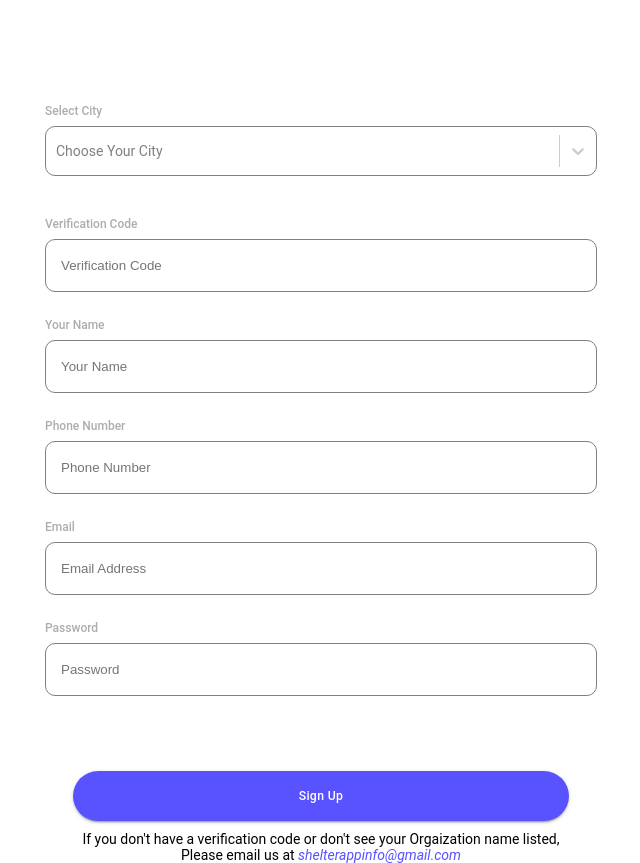
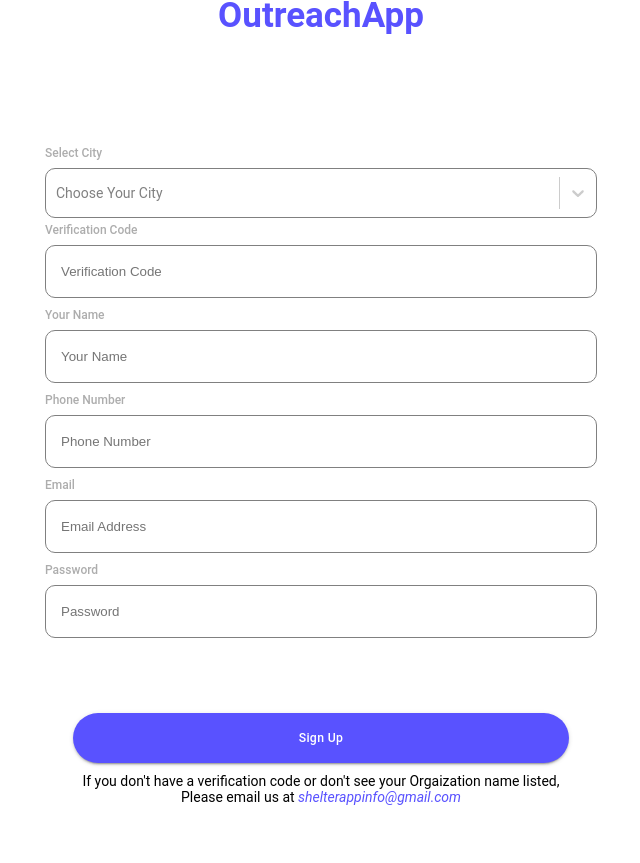
Before and after one commit to ShelterApp/OutreachAppWeb, a Next.js app: page /sign-up in a window 1280 px wide. Shown: the whole page, without its empty margins (319-959 px from the left). After the commit the page ends 805 px from the top, so only its background shows below. Built offline with nearby package versions, Linux system fonts and the light colour scheme; no server answers.

Commit message:
add config eslint, prettier

```diff
--- a/component/Component.module.scss
+++ b/component/Component.module.scss
@@ -79,14 +79,14 @@
     }
     .selectContainer {
         width: 100%;
+        margin-bottom: -20px;
     }
     .label {
-      display: block;
-      font-weight: 500;
-      margin-bottom: 8px;
-      color: rgb(173, 173, 173);
-      font-size: 12px;
-      margin-top: 16px;
+        display: block;
+        font-weight: 500;
+        margin-bottom: 8px;
+        color: rgb(173, 173, 173);
+        font-size: 12px;
     }
 }
 .titleHeader {
--- a/component/TextInput.tsx
+++ b/component/TextInput.tsx
@@ -2,7 +2,6 @@ import React, {
   forwardRef,
 
 } from 'react'
-import Link from 'next/link'
 import styles from './Component.module.scss'
 
 export interface TextInputProps   {
--- a/package.json
+++ b/package.json
@@ -5,7 +5,7 @@
         "dev": "next dev",
         "build": "next build && next export",
         "start": "next start",
-        "lint": "next lint"
+        "lint": "next lint --fix"
     },
     "dependencies": {
         "@emotion/react": "^11.5.0",
@@ -15,8 +15,11 @@
         "@mui/material": "^5.0.6",
         "@mui/styled-engine-sc": "^5.0.4",
         "@react-google-maps/api": "^2.7.0",
+        "@typescript-eslint/eslint-plugin": "^5.4.0",
+        "@typescript-eslint/parser": "^5.4.0",
         "axios": "^0.24.0",
         "dayjs": "^1.10.7",
+        "eslint-plugin-prettier": "^4.0.0",
         "next": "12.0.1",
         "path": "^0.12.7",
         "react": "17.0.2",
--- a/pages/_app.tsx
+++ b/pages/_app.tsx
@@ -5,7 +5,6 @@ import { useState, useEffect } from "react";
 import { useRouter } from "next/router";
 import { userService } from "services";
 import style from "component/Component.module.scss";
-import Container from '@mui/material/Container';
 import { Alert } from 'component/Alert';
 
 function MyApp({ Component, pageProps }: AppProps) {
--- a/pages/forgotpassword/index.tsx
+++ b/pages/forgotpassword/index.tsx
@@ -1,13 +1,10 @@
 import type { NextPage } from "next";
 import { useForm, SubmitHandler } from "react-hook-form";
 import ErrorMessage from "component/ErrorMessage";
-import SuccessMessage from "component/SuccessMessage";
 import styles from "styles/Home.module.scss";
 import Button from "component/Button";
-import { useState } from "react";
 import { useRouter } from "next/router";
 import { userService, alertService } from "services";
-import stylesComponent from "component/Component.module.scss";
 import Container from '@mui/material/Container';
 import TextInput from "component/TextInput";
 
@@ -41,7 +38,6 @@ const ForgotPassword: NextPage = () => {
 
   return (
     <Container maxWidth="sm">
-
     <div className={styles.container}>
       <main className={styles.main}>
         <div className={styles.titleName}>OutreachApp</div>
--- a/pages/help-screen/index.tsx
+++ b/pages/help-screen/index.tsx
@@ -60,7 +60,7 @@ const HelpScreen: NextPage = () => {
   }, []);
 
   const onSubmit: SubmitHandler<Inputs> = (data) => {
-    let item = {
+    const item = {
       ...data,
       cate: {
         parentCateId: parentCate?.value,
--- a/pages/sign-up/index.tsx
+++ b/pages/sign-up/index.tsx
@@ -23,7 +23,6 @@ const SignUp: NextPage = () => {
   const {
     register,
     handleSubmit,
-    watch,
     formState: { errors },
   } = useForm<Inputs>();
 
@@ -40,7 +39,7 @@ const SignUp: NextPage = () => {
   }, [])
 
   const onSubmit: SubmitHandler<Inputs> = (data) => {
-    let user = {
+    const user = {
       ...data,
       regionId: region ? region.value : "",
     };
--- a/pages/update-profile/index.tsx
+++ b/pages/update-profile/index.tsx
@@ -18,7 +18,6 @@ type Inputs = {
 };
 
 const UpdateProfile: NextPage = () => {
-  const router = useRouter();
   const {
     register,
     handleSubmit,
@@ -26,7 +25,7 @@ const UpdateProfile: NextPage = () => {
     reset,
   } = useForm<Inputs>();
   const onSubmit: SubmitHandler<Inputs> = async (data: any) => {
-    let user = {
+    const user = {
       ...data,
       regionId: region ? region.value : "",
     };
@@ -47,7 +46,7 @@ const UpdateProfile: NextPage = () => {
       const regions = res.items.map((region: any) => ({value: region._id, label: region.name}));
       setOptions(regions)
 
-      if (!!userService.userValue) {
+      if (userService.userValue) {
         const user = userService.userValue.user;
 
         reset({
```
Also changed, not shown: pages/update-password/index.tsx (+3 -9 lines), .eslintrc.json.
